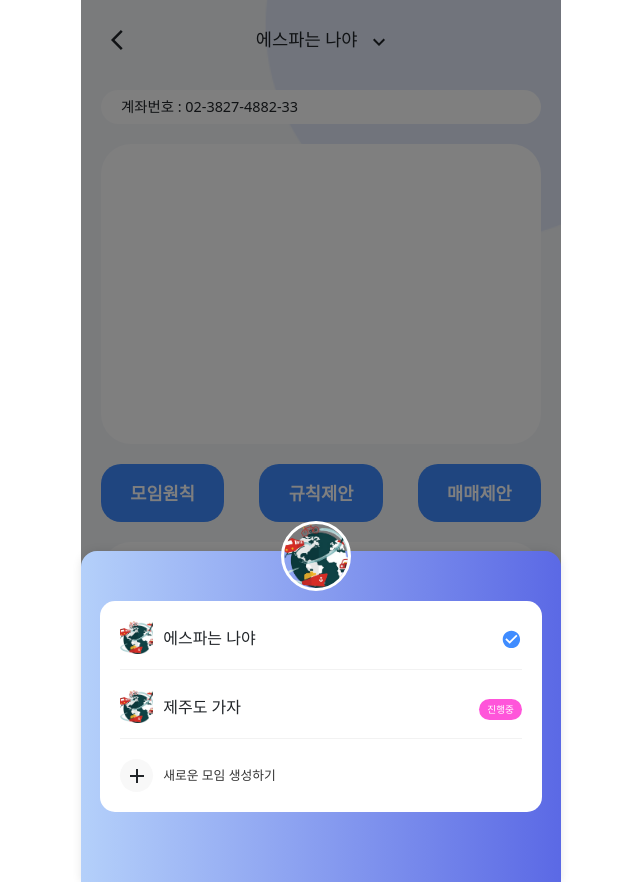
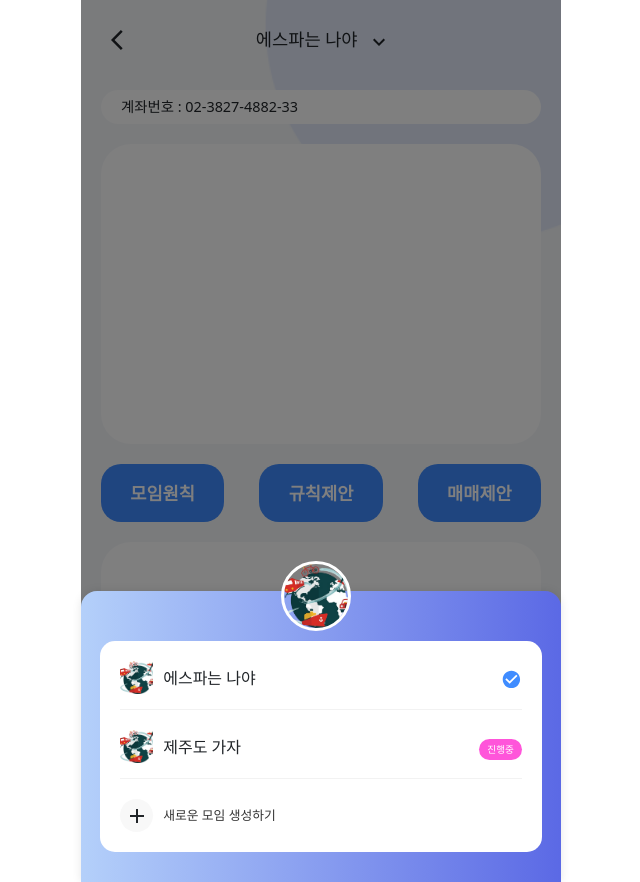
Before and after one commit to PDA-ARMAGYETDON/pda-armagyeton-frontend, a React (Vite) app in the folder amagyeton/: page /group/1 in a window 1280 px wide. Both pictures are taken after a click on the element "에스파는 나야". Shown: the whole page, without its empty margins (319-959 px from the left). Built offline with nearby package versions, Linux system fonts and the light colour scheme; a web font is replaced by a local one.

Commit message:
design: 모임리스트 모달 간격 수정

```diff
--- a/amagyeton/src/components/header-group/CheckListModal.jsx
+++ b/amagyeton/src/components/header-group/CheckListModal.jsx
@@ -25,7 +25,7 @@ const ModalContent = styled(motion.div)`
   border-radius: 16px 16px 0 0;
   box-shadow: 0 0 10px rgba(0, 0, 0, 0.1);
   padding: 50px 10px;
-  padding-bottom: 40px;
+  padding-bottom: 10px;
   display: flex;
   justify-content: center;
   align-items: center;
@@ -44,7 +44,7 @@ const ListDiv = styled.div`
   flex-direction: column;
   padding: 20px;
   padding-bottom: 0px;
-  margin-bottom: 30px;
+  margin-bottom: 20px;
 `;
 
 const ListItem = styled.div`
```
